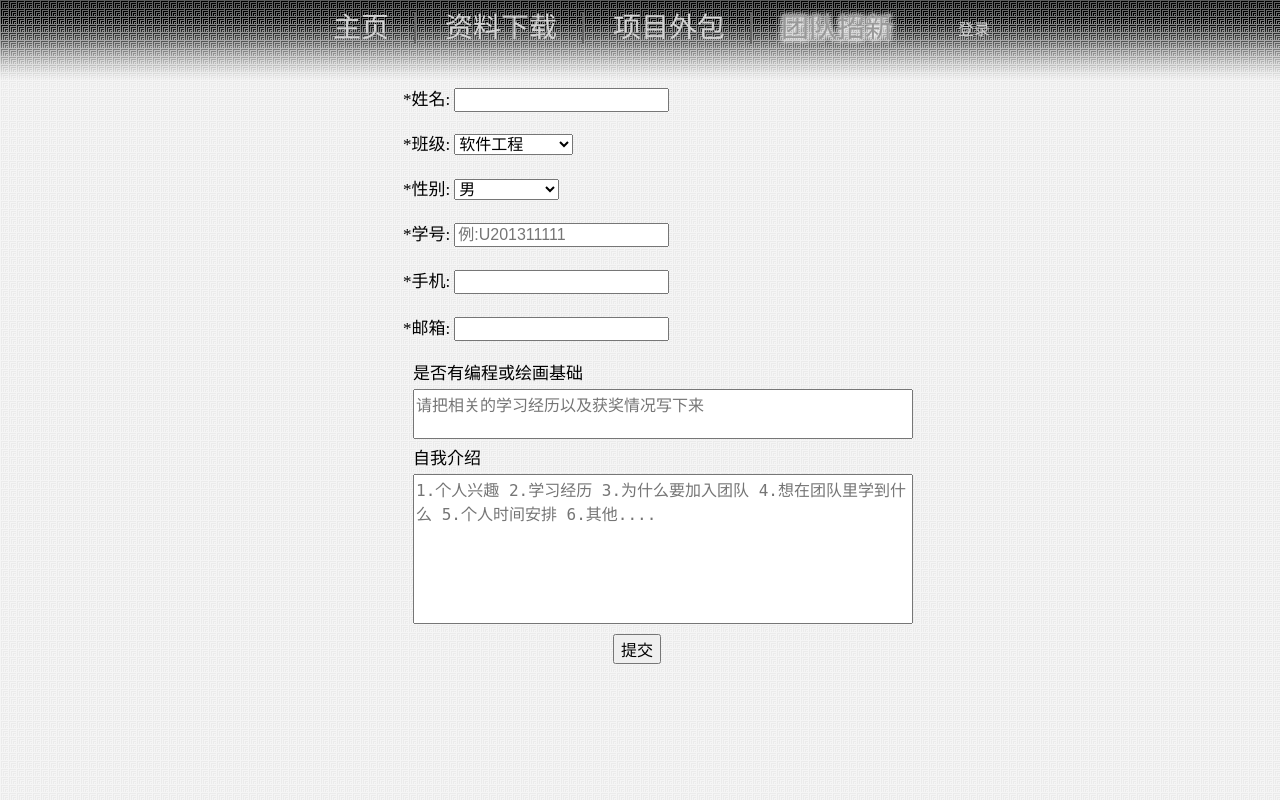
After one commit to DDDickie/sigma, a Flask app: template templates/recruit.html in a window 1280 px wide. The commit adds this page. Run offline with Flask 2, Linux system fonts and the light colour scheme; the template is opened without the code that fills it, so the values that code supplies are empty; parts of the project's set-up code (start-up, migrations or seed data) failed here and were passed over; some libraries are stand-ins or nearby versions.

Commit message:
addded static templates

```diff
--- a/static/css/recruit_block.css
+++ b/static/css/recruit_block.css
@@ -9,7 +9,6 @@
 	top:65px;
 	left: 0px;
 	padding: 20px 313px 0px 313px;
-	display: none;
 	width: auto;
 	height: auto;
 }
--- a/static/css/sigma.css
+++ b/static/css/sigma.css
@@ -14,7 +14,7 @@ body
  	width:1100px;
 }
 
-#menu
+.menu
 {
 	height:65px;
 	width:900px;
@@ -27,7 +27,7 @@ body
 	color:#D1D1D1;
 }
 
-.header p
+.header p,a
 {
 	border-right:2px solid #636363;
 	display:inline;
@@ -36,7 +36,9 @@ body
 	padding-left:25px;
 	padding-right:25px;
 	font-size:28px;
+	cursor: pointer;
 	color:#D1D1D1;
+	text-decoration: none;
 	width:100px;
 }
 
@@ -46,8 +48,9 @@ div.header
 	width:650px;
 }
 
-.active
+.menu_active
 {
+	cursor: default;
 	color: #999999 !important;
 	text-shadow:1px 1px 5px rgba(255,255,255,0.8),-1px 1px 5px rgba(255,255,255,0.8),
 				2px 2px 5px rgba(255,255,255,0.6),-2px 2px 5px rgba(255,255,255,0.6);
@@ -65,33 +68,6 @@ div.header
 	cursor: default;
 }
 
-.home_block
-{
-	display: none;
-}
-
-.download_block
-{
-	position: absolute;
-	top:65px;
-	left: 0px;
-	display: none;
-	border: 2px black solid;
-	width: 1100px;
-	height: 605px;
-}
-
-.outsource_block
-{
-	position: absolute;
-	top:65px;
-	left: 0px;
-	display: none;
-	border: 2px black solid;
-	width: 1100px;
-	height: 605px;
-}
-
 .display_inline
 {
 	display: inline!important;
--- /dev/null
+++ b/templates/recruit.html
@@ -0,0 +1,116 @@
+<html>
+<head>
+	<meta http-equiv="Content-Type" content="text/html;charset=UTF-8"/>
+	<script src="http://ajax.aspnetcdn.com/ajax/jQuery/jquery-1.8.0.js"></script>
+	<Link type="text/css" rel="stylesheet" href="../static/css/sigma.css"/>
+	<Link type="text/css" rel="stylesheet" href="../static/css/recruit_block.css"/>
+	<Link type="text/css" rel="stylesheet" href="../static/css/log_in.css"/>
+	<script type="text/javascript" rel="script" src="../static/js/log_in.js"></script>
+	<script type="text/javascript" rel="script" src="../static/js/recruitBlockJudge.js"></script>
+	<title>sigma studio</title>
+</head>
+
+<body>
+	<div class="login_div1">
+		<div class="login_div2">
+			<div class="login_header">
+				<p style="color:white;margin-left:20px;">登陆</p>
+				<p class="login_x">X</p>
+			</div>
+
+			<form name="myform"  method="post" class="login_form">
+				<p>用户名:</p>
+				<input type="text" name="username"  class="login_username"/>
+				<br/>
+
+				<p style="margin-left:18px;">密码:</p>
+				<input type="password" name="pasword" class="login_password"/>
+				<br/>
+
+				<p class="login_button">登陆</p>
+				<p class="login_exit_button">取消</p>
+				</td>
+			</form>
+		</div>
+	</div>
+
+	<div id="main_block">
+		<!--header-->
+		<div class="menu">
+			<p class="header login_menu" style="cursor:pointer">登录</p>
+			<div class="header">
+				<a class="home" href="sigma.html">主页</a>
+				<a class="download" href="download.html">资料下载</a>
+				<a class="outsource" href="outsource.html">项目外包</a>
+				<p class="recruit menu_active" style="border-style:none">团队招新</p>
+			</div>
+		</div>
+
+		<div class="recruit_block">
+			<form action="{{ url_for('add_entry') }}" method="post" class="add-entry" onsubmit="return form_judge()">
+				 <p>*姓名:</p>
+				 <input type="text"
+				 		name="name"
+				 		class="input_name"/>
+				 <br/>
+
+				 <p>*班级:</p>
+				 <select name="specialty">
+				 	<option value="software">软件工程</option>
+				 	<option value="digitalmedia">数字媒体技术</option>
+				 </select>
+				<br/>
+
+				<p>*性别:</p>
+				 <select name="sex" style="width:105px">
+				 	<option value="male">男</option>
+				 	<option value="female">女</option>
+				 </select>
+				 <br/>
+
+				 <p>*学号:</p>
+				 <input type="text"
+				 		class="input_stu_id"
+				 		name="studentid"
+				 		placeholder="例:U201311111"
+				 		style="margin-bottom:20px"/>
+				 <p class="student_ID display_none" style="font-size:13px">注意:请输入正确的学号</p>
+				 <br/>
+
+				 <p>*手机:</p>
+				 <input type="text"
+				 		class="input_phone_num"
+				 		name="phone"
+				 		style="margin-bottom:20px"/>
+				 <p class="phoneNum display_none" style="font-size:13px">注意:请输入正确的手机号码</p>
+				 <br/>
+
+				 <p>*邮箱:</p>
+				 <input type="text"
+				 		class="input_email"
+				 		name="email"
+				 		style="margin-bottom:10px"/>
+				 <p class="email display_none" style="font-size:13px">注意:请输入正确的邮箱地址</p>
+				 <br/>
+
+				 <p style="margin-bottom:5px;margin-left:10px;">是否有编程或绘画基础</p>
+				 <textarea type="text"
+				 			placeholder="请把相关的学习经历以及获奖情况写下来"
+				 			name="basic"
+				 			style="width:500px;height:50px;resize:none;margin-left:10px;"></textarea>
+				 <br/>
+
+				 <p style="margin:5px;display:block;margin-left:10px;">自我介绍</p>
+				 <textarea placeholder="1.个人兴趣 2.学习经历 3.为什么要加入团队 4.想在团队里学到什么 5.个人时间安排 6.其他...."
+				 			 name="others"
+				 			 style="width:500px;height:150px;resize:none;;margin-left:10px;"></textarea>
+				 <br/>
+
+				 <input type="submit" value="提交" style="margin-left:210px;margin-top:10px;" />
+
+			</form>
+		</div>
+	</div>
+</body>
+
+</html>
```
Also changed, not shown: static/js/sigma.js (+0 -7 lines), templates/download.html (added, +52 -0 lines), templates/outsource.html (added, +53 -0 lines), templates/sigma.html (+6 -83 lines).
